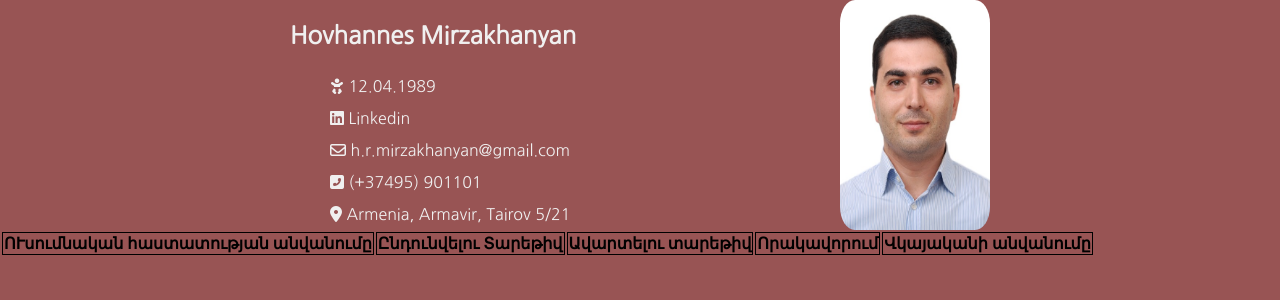
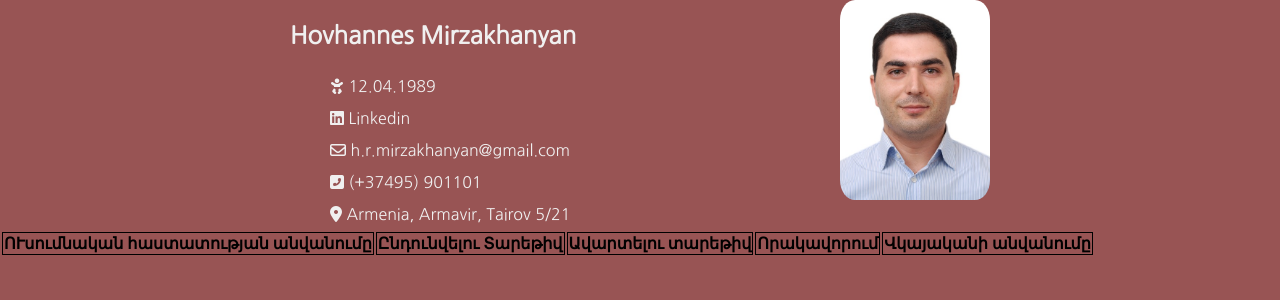
Before and after one commit to HovhannesMirzakhanyan/HovhannesMirzakhanyan.github.io, a PHP site: page / in a window 1280 px wide. Shown: the top 300 px of the page. Run offline with PHP 8.4, Linux system fonts and the light colour scheme; lists and menus that the app fills with data are empty; some libraries are stand-ins or nearby versions.

Commit message:
Update style.css

```diff
--- a/style.css
+++ b/style.css
@@ -23,7 +23,7 @@ h2{
 img{
   border-radius: 10%;
   width: 150px;
-  height: auto;
+  height: 200px;
   margin: 0;
 }
 ul li{
```
